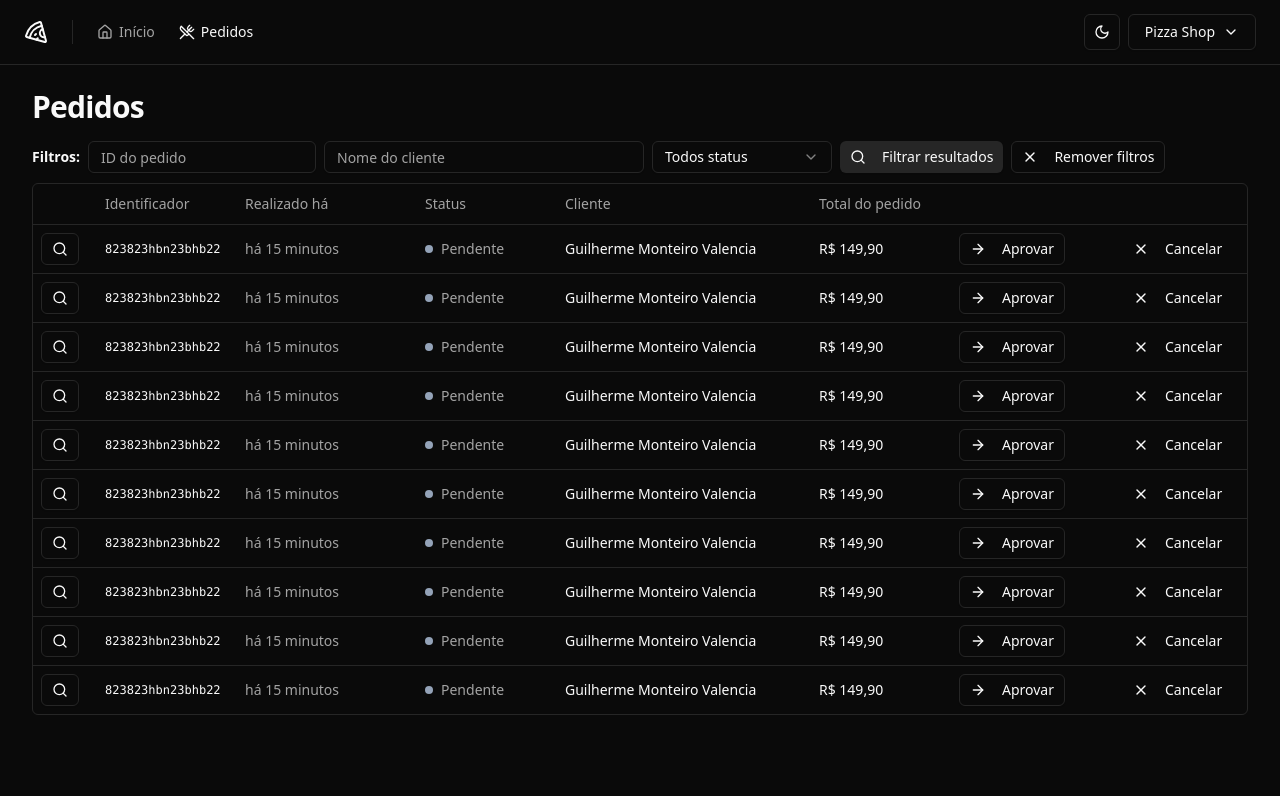
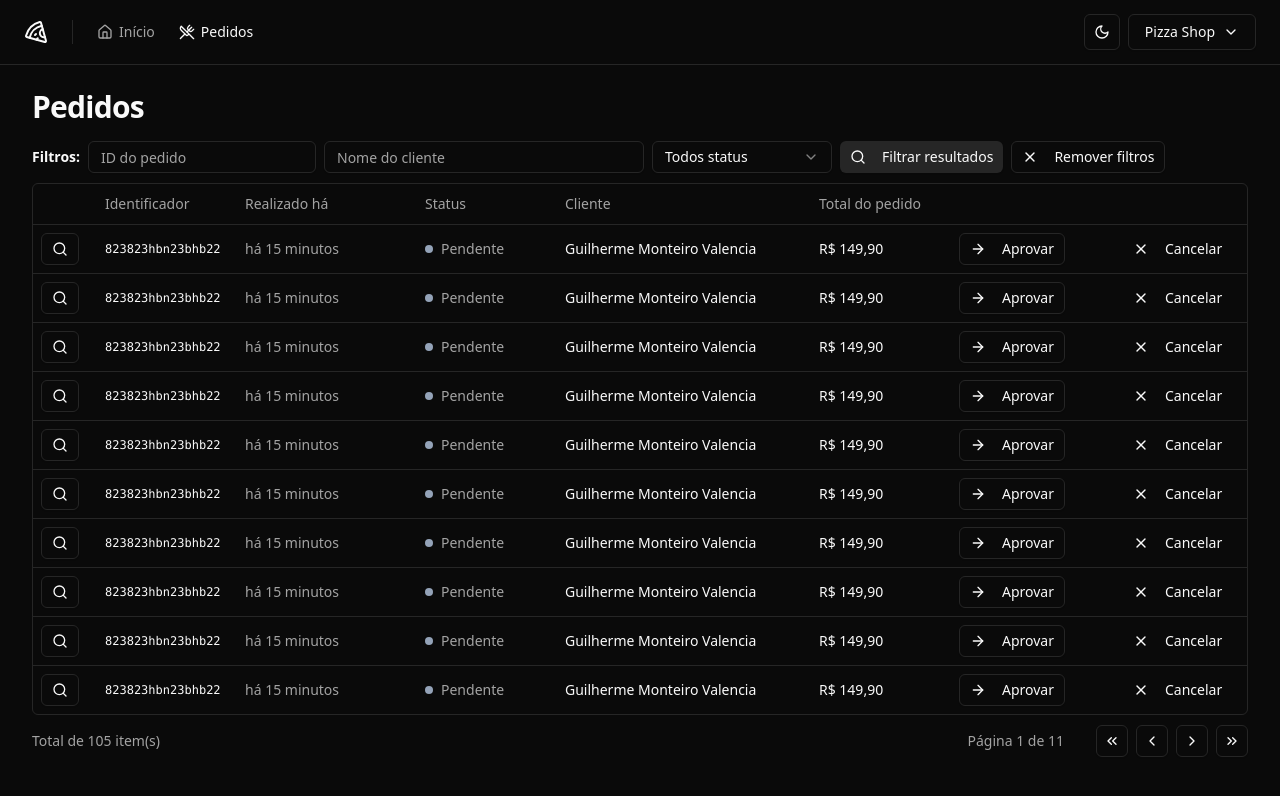
Before and after one commit to guivalencia/pizzashop-web, a React (Vite) app: page /orders in a window 1280 px wide. Shown: the top 796 px of the page. Built offline with nearby package versions, Linux system fonts and the light colour scheme.

Commit message:
paginação

```diff
--- /dev/null
+++ b/src/components/pagination.tsx
@@ -0,0 +1,44 @@
+import { ChevronLeft, ChevronRight, ChevronsLeft, ChevronsRight } from "lucide-react"
+import { Button } from "./ui/button"
+
+export interface PaginationProps{
+    pageIndex: number
+    totalCount: number
+    perPage: number
+}
+
+export function Pagination({ pageIndex, perPage, totalCount }: PaginationProps){
+    const pages = Math.ceil(totalCount / perPage) || 1
+
+    return (
+        <div className="flex items-center justify-between">
+            <span className="text-sm text-muted-foreground">
+                Total de {totalCount} item(s)
+            </span>
+
+            <div className="flex items-center gap-6 lg:gap-8">
+                <div className="text-sm text-muted-foreground">
+                    Página {pageIndex + 1} de {pages}
+                </div>
+                <div className="flex items-center gap-2">
+                    <Button variant="outline" className="h-8 w-8 p-0">
+                        <ChevronsLeft className="h-4 w-4" />
+                        <span className="sr-only">Primeira página</span>
+                    </Button>
+                    <Button variant="outline" className="h-8 w-8 p-0">
+                        <ChevronLeft className="h-4 w-4" />
+                        <span className="sr-only">Página anterior</span>
+                    </Button>
+                    <Button variant="outline" className="h-8 w-8 p-0">
+                        <ChevronRight className="h-4 w-4" />
+                        <span className="sr-only">Próxima página</span>
+                    </Button>
+                    <Button variant="outline" className="h-8 w-8 p-0">
+                        <ChevronsRight className="h-4 w-4" />
+                        <span className="sr-only">Última página</span>
+                    </Button>
+                </div>
+            </div>
+        </div>
+    )
+}
--- a/src/pages/app/orders/orders.tsx
+++ b/src/pages/app/orders/orders.tsx
@@ -2,6 +2,7 @@
 import { Helmet } from "react-helmet-async";
 import { OrderTableRow } from "./order-table-row";
 import { OrderTableFilters } from "./order-table-filters";
+import { Pagination } from "@/components/pagination";
 
 export function Orders() {
     return (
@@ -9,7 +10,6 @@
             <Helmet title="Pedidos" />
             <div className="flex flex-col gap-4">
                 <h1 className="text-3xl font-bold tracking-tight">Pedidos</h1>
-            </div>
                 <div className="space-y-2.5">
                     <OrderTableFilters />
                     <div className="border rounded-md">
@@ -33,6 +33,8 @@
                             </TableBody>
                         </Table>
                     </div>
+                    <Pagination pageIndex={0} totalCount={105} perPage={10} />
+                </div>
             </div>
         </>
     )
```
Lines whose indentation alone changed are shown as unchanged.
